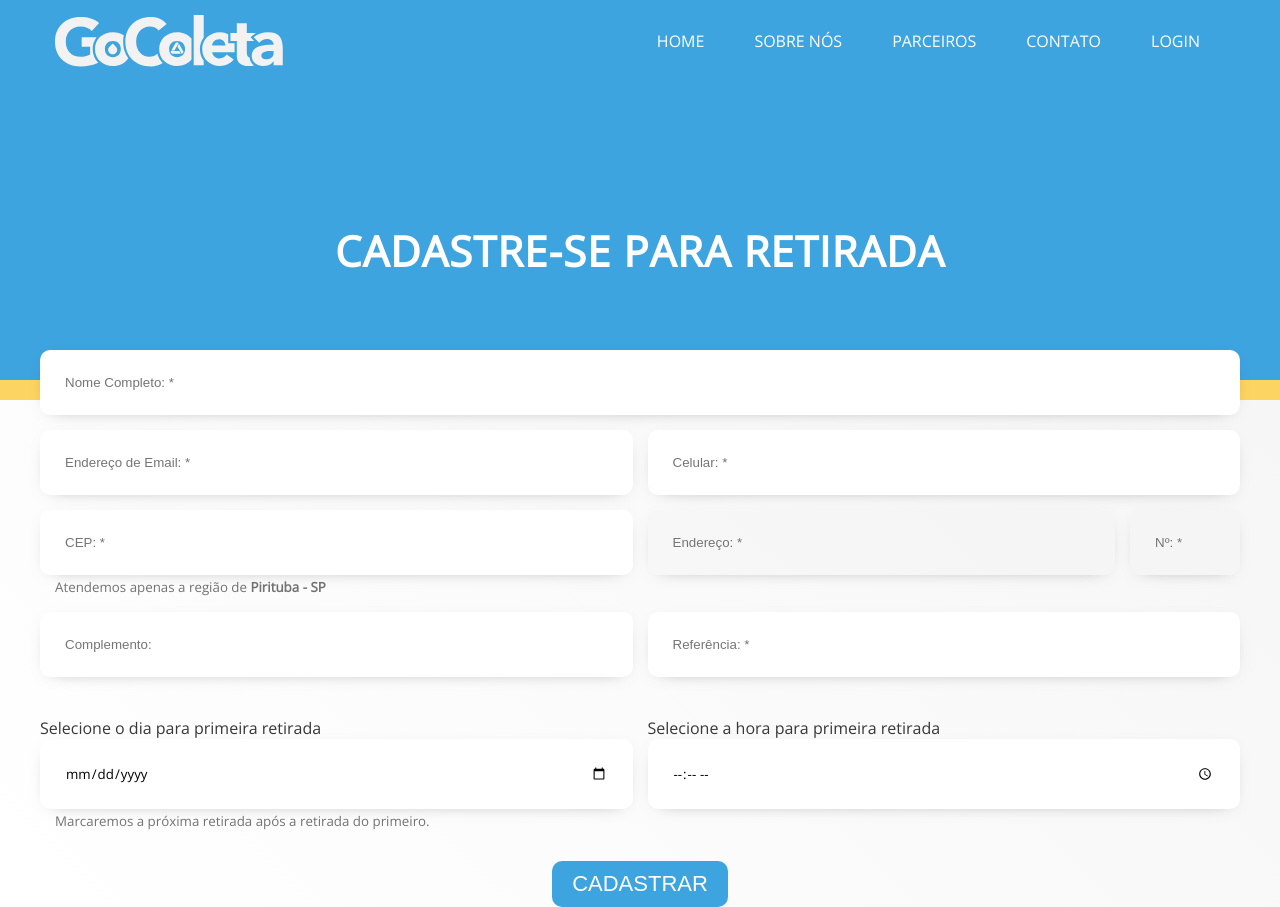
After one commit to lukeeta/GoColeta, a PHP site: page /cadastro.php in a window 1280 px wide. The commit adds this page. Run offline with PHP 8.4, Linux system fonts and the light colour scheme.

Commit message:
php base + login page

```diff
--- /dev/null
+++ b/cadastro.php
@@ -0,0 +1,76 @@
+<?php
+
+    require_once 'config/functions.php';
+    require_once 'includes/header.php';
+
+?>
+
+<body class="cadastreSe">
+
+    <header class="main-menu">
+
+        <nav class="menuPrincipal">
+            <img src="src/img/logotipo-branco.svg" alt="GoColeta">
+            <?php require_once 'includes/navlinks.php'?>
+        </nav>
+
+    </header>
+
+    <div class="cadastro container">
+
+        <h1>Cadastre-se para retirada</h1>
+
+        <form action="" id="formCadastro">
+
+            <div class="inputGroup">
+                <input type="text" name="name" id="" placeholder="Nome Completo: *" required>
+            </div>
+            <div class="inputGroup">
+                <input type="text" name="email" id="" placeholder="Endereço de Email: *" required>
+            </div>
+            <div class="inputGroup">
+                <input type="text" name="cell" id="tell" placeholder="Celular: *" required>
+            </div>
+            <div class="inputGroup cep">
+                <input type="text" name="cep" id="cep" placeholder="CEP: *" required>
+                <small>Atendemos apenas a região de <b>Pirituba - SP</b></small>
+            </div>
+            <div class="inputGroup address">
+                <div class="addressInputs">
+                    <input type="text" name="address" id="address" placeholder="Endereço: *" required disabled>
+                    <input type="number" name="" id="addressNumber" placeholder="Nº: *" required disabled>
+                </div>
+                <small id="addressFull"></small>
+            </div>
+            <div class="inputGroup">
+                <input type="text" name="complement" id="" placeholder="Complemento:">
+            </div>
+            <div class="inputGroup">
+                <input type="text" name="reference" id="" placeholder="Referência: *" required>
+            </div>
+            <div class="inputGroup dateForm">
+                <label for="dataRetirada">Selecione o dia para primeira retirada</label>
+                <input type="date" name="date" id="dataRetirada" required>
+                <small>Marcaremos a próxima retirada após a retirada do primeiro.</small>
+            </div>
+            <div class="inputGroup hourForm">
+                <label for="horaRetirada">Selecione a hora para primeira retirada</label>
+                <input type="time" name="hour" id="horaRetirada" required>
+            </div>
+            <div class="buttons">
+                <button type="submit">Cadastrar</button>
+            </div>
+        </form>
+
+    </div>
+
+    <!-- JQuery -->
+    <script src="https://code.jquery.com/jquery-3.6.0.min.js" integrity="sha256-/xUj+3OJU5yExlq6GSYGSHk7tPXikynS7ogEvDej/m4=" crossorigin="anonymous"></script>
+
+    <!-- JS -->
+    <script src="https://cdnjs.cloudflare.com/ajax/libs/jquery.mask/1.14.16/jquery.mask.min.js" integrity="sha512-pHVGpX7F/27yZ0ISY+VVjyULApbDlD0/X0rgGbTqCE7WFW5MezNTWG/dnhtbBuICzsd0WQPgpE4REBLv+UqChw==" crossorigin="anonymous"></script>
+    <script src="src/js/cadastre.js"></script>
+
+</body>
+
+</html>
--- /dev/null
+++ b/config/functions.php
@@ -0,0 +1,61 @@
+<?php
+
+    $url = $_SERVER['PHP_SELF'];
+    $url = str_replace("/", "", $url);
+    $url = str_replace(".php", "", $url);
+
+    $siteData = [
+        'name' => 'GoColeta'
+    ];
+
+    $routes = [
+        'pages' => [
+            'index' => [
+                'slug' => 'index',
+                'title' => $siteData['name']." | Cuidando do meio ambiente",
+                "description" => ""
+            ],
+            'sobrenos' => [
+                'slug' => 'sobre-nos',
+                'title' => 'Sobre Nós | '.$siteData['name'],
+                'description' => ''
+            ],
+            'contato' => [
+                'slug' => 'contato',
+                'title' => 'Contato | '.$siteData['name'],
+                'description' => ''
+            ],
+            'login' => [
+                'slug' => 'login',
+                'title' => 'Faça Login | '.$siteData['name'],
+                'description' => ''
+            ],
+            'pontos' => [
+                'slug' => 'ponto-de-retirada',
+                'title' => 'Pontos de Retirada | '.$siteData['name'],
+                'description' => ''
+            ],
+            'cadastro' => [
+                'slug' => 'cadastro',
+                'title' => 'Cadastre-se | '.$siteData['name'],
+                'description' => ''
+            ]
+        ],
+    ];
+
+    function seo($routes, $url){
+        foreach ($routes as $route){
+            foreach ($route as $page){
+                if($page['slug'] === $url){
+                    return [
+                        'title' => $page['title'],
+                        'description' => $page['description']
+                    ];
+                }
+            }
+        }
+    }
+
+    $seo = seo($routes, $url);
+
+?>
--- /dev/null
+++ b/includes/footer.php
@@ -0,0 +1,3 @@
+</body>
+
+</html>
--- /dev/null
+++ b/includes/header.php
@@ -0,0 +1,22 @@
+<?php
+
+    global $seo;
+
+?>
+<!DOCTYPE html>
+<html lang="pt">
+
+<head>
+    <meta charset="UTF-8">
+    <meta http-equiv="X-UA-Compatible" content="IE=edge">
+    <meta name="viewport" content="width=device-width, initial-scale=1.0">
+    <title><?= $seo['title']; ?></title>
+
+    <!-- Fonts -->
+    <link rel="preconnect" href="https://fonts.gstatic.com">
+    <link href="https://fonts.googleapis.com/css2?family=Open+Sans&family=Ubuntu:wght@400;500&display=swap"
+        rel="stylesheet">
+
+    <!-- CSS -->
+    <link rel="stylesheet" href="src/css/main.css">
+</head>
--- /dev/null
+++ b/includes/navlinks.php
@@ -0,0 +1,7 @@
+<ul>
+    <li><a href="index.php">Home</a></li>
+    <li><a href="sobre-nos.php">Sobre Nós</a></li>
+    <li><a href="parceiros.php">Parceiros</a></li>
+    <li><a href="contato.php">Contato</a></li>
+    <li><a href="login.php">Login</a></li>
+</ul>
--- a/src/css/main.css
+++ b/src/css/main.css
@@ -285,7 +285,7 @@ body.cadastreSe .cadastro form{
         "email tel"
         "cep address"
         "complement reference"
-        "date date"
+        "date hour"
         "button button"
     ;
     gap: 15px;
@@ -315,6 +315,9 @@ body.cadastreSe .cadastro form > div:nth-child(8){
     grid-area: date;
 }
 body.cadastreSe .cadastro form > div:nth-child(9){
+    grid-area: hour;
+}
+body.cadastreSe .cadastro form > div:nth-child(10){
     grid-area: button;
 }
 body.cadastreSe .cadastro form input{
@@ -326,17 +329,39 @@ body.cadastreSe .cadastro form input{
     box-shadow: 0 4px 18px -12px rgba(0,0,0,.5);
     outline: none;
 }
+body.cadastreSe .cadastro form :is(input[type=date],input[type=time]){
+    font-family: var(--font-primary);
+}
+body.cadastreSe .cadastro form .inputGroup.cep small{
+    margin-left: 15px;
+    opacity: 0.7;
+}
 body.cadastreSe .cadastro form .inputGroup.address{
     display: flex;
-    align-items: center;
+    flex-direction: column;
 }
-body.cadastreSe .cadastro form .inputGroup.address input:nth-child(1){
+body.cadastreSe .cadastro form .inputGroup.address .addressInputs{
+    display: flex;
+    align-items: flex-start;
+}
+body.cadastreSe .cadastro form .inputGroup.address .addressInputs input:nth-child(1){
     margin-right: 15px;
 }
-body.cadastreSe .cadastro form .inputGroup.address input:nth-child(2){
+body.cadastreSe .cadastro form .inputGroup.address .addressInputs input:nth-child(2){
     max-width: 110px;
 }
+body.cadastreSe .cadastro form .inputGroup.address small{
+    margin-left: 15px;
+    opacity: 0.7;
+}
 body.cadastreSe .cadastro form .inputGroup.dateForm{
+    margin-top: 25px;
+}
+body.cadastreSe .cadastro form .inputGroup.dateForm small{
+    margin-left: 15px;
+    opacity: 0.7;
+}
+body.cadastreSe .cadastro form .inputGroup.hourForm{
     margin-top: 25px;
 }
 body.cadastreSe .cadastro form .buttons{
```
Also changed, not shown: other parts of src/css/main.css (+68 -0 lines), cadastro.html (deleted, +0 -80 lines), index.html (deleted, +0 -46 lines), index.php (added, +33 -0 lines), login.php (added, +41 -0 lines), ponto-de-retirada.php (renamed from ponto-de-retirada.html, +5 -21 lines), sobre-nos.php (added, +11 -0 lines), src/js/cadastre.js (+106 -0 lines), src/js/login.js (added, +11 -0 lines).
